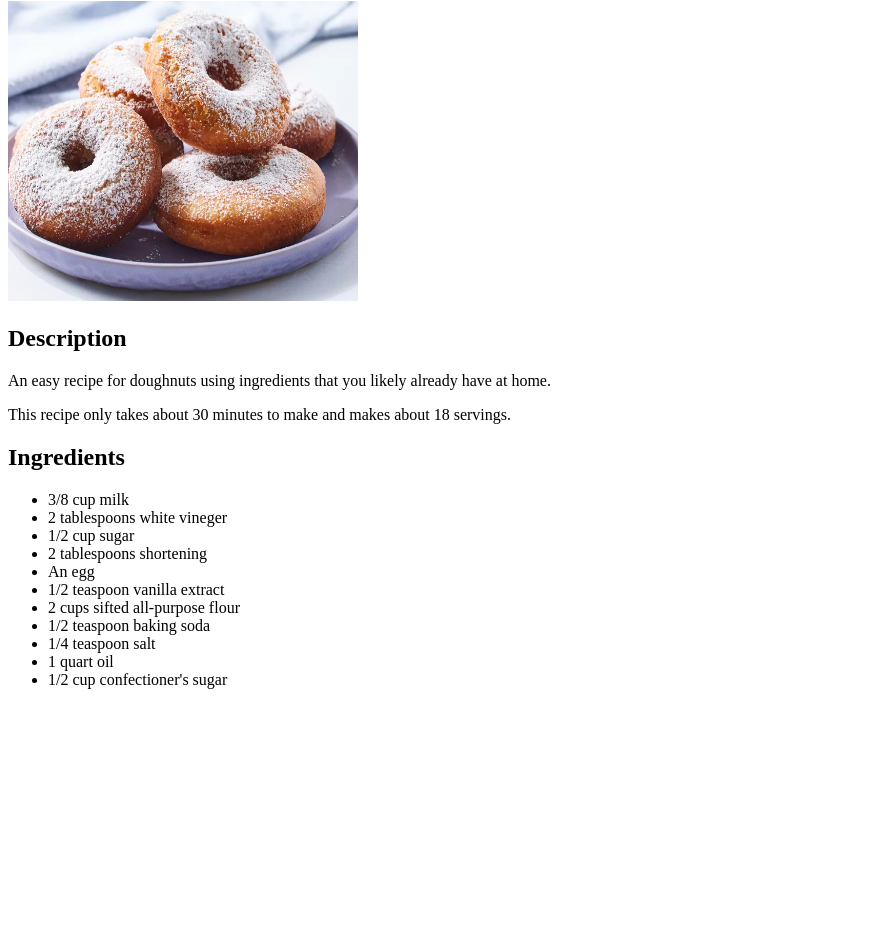
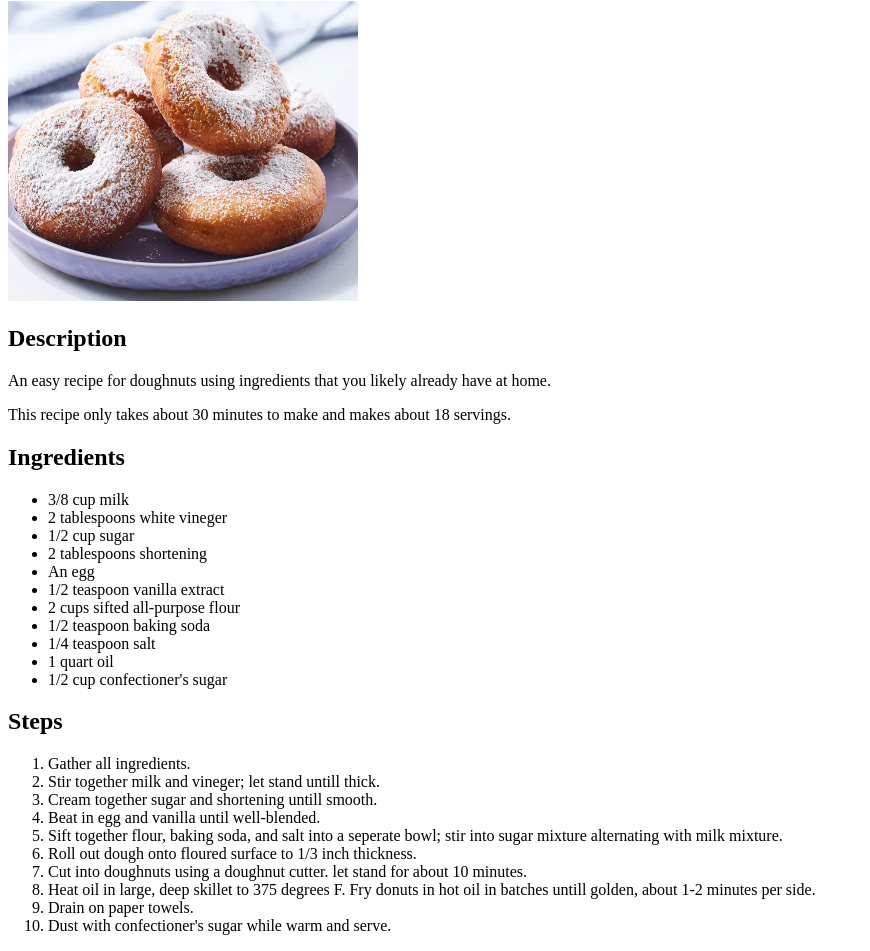
Before and after one commit to rootgm/odin-recipes, a plain HTML site: page recipes/donut.html in a window 1280 px wide. Shown: the part 79-1030 px from the top of the page, without its empty margins (0-870 px from the left). Before the commit the page ends 800 px from the top, so only its background shows below. Drawn offline with Linux system fonts and the light colour scheme.

Commit message:
Add steps to donut recipe

```diff
--- a/recipes/donut.html
+++ b/recipes/donut.html
@@ -36,5 +36,20 @@
             <li>1/2 cup confectioner's sugar</li>
         </ul>
 
+        <h2>Steps</h2>
+
+        <ol>
+            <li>Gather all ingredients.</li>
+            <li>Stir together milk and vineger; let stand untill thick.</li>
+            <li>Cream together sugar and shortening untill smooth.</li>
+            <li>Beat in egg and vanilla until well-blended.</li>
+            <li>Sift together flour, baking soda, and salt into a seperate bowl; stir into sugar mixture alternating with milk mixture.</li>
+            <li>Roll out dough onto floured surface to 1/3 inch thickness.</li>
+            <li>Cut into doughnuts using a doughnut cutter. let stand for about 10 minutes.</li>
+            <li>Heat oil in large, deep skillet to 375 degrees F. Fry donuts in hot oil in batches untill golden, about 1-2 minutes per side.</li>
+            <li>Drain on paper towels.</li>
+            <li>Dust with confectioner's sugar while warm and serve.</li>
+        </ol>
+
     </body>
 </html>
```
